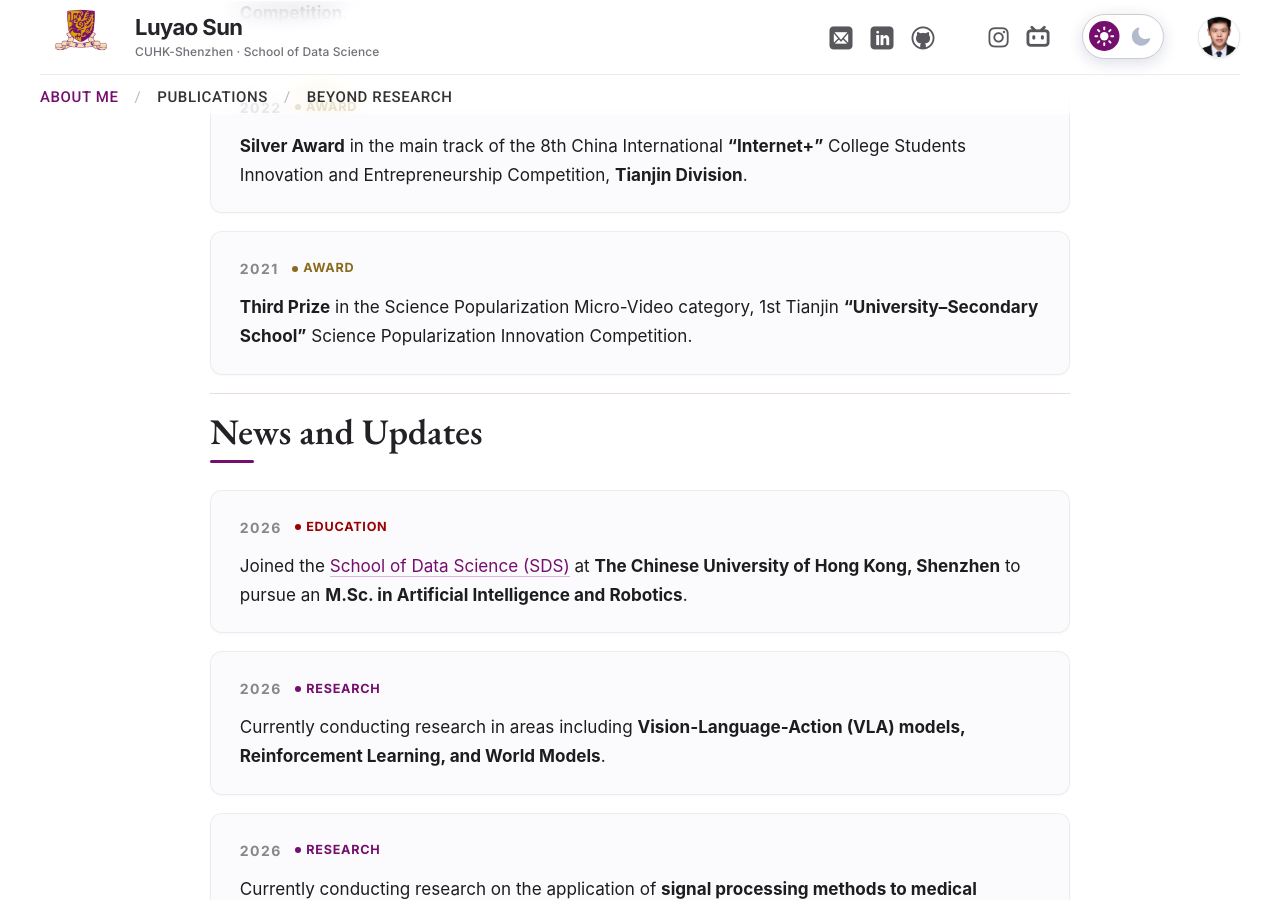
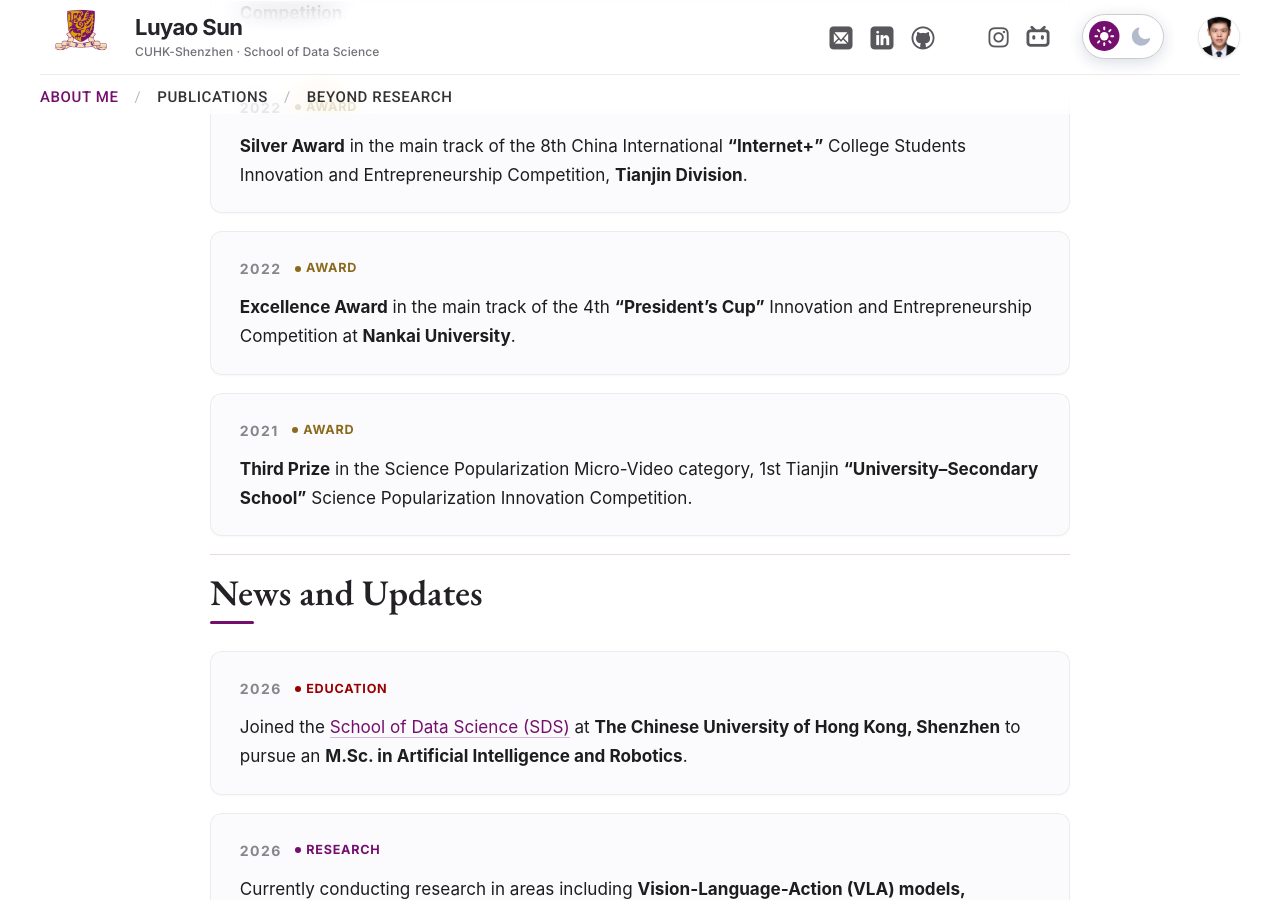
Before and after one commit to Luyao-Leo-Sun/Luyao-Leo-Sun.github.io, a Jekyll site: the page built from index.md, in a window 1280 px wide and 900 px high, scrolled down 2358 px. Built offline with Jekyll 4.4.1, drawn with Linux system fonts in a browser that asks for light colours; a style sheet for code colours, icons or effects is not loaded.

Commit message:
Add the President's Cup award
Placed last among the 2022 entries so that year runs national finals ->
provincial division -> university, keeping the strongest first.

```diff
--- a/index.md
+++ b/index.md
@@ -306,6 +306,18 @@ If you are interested in my research or potential collaborations, feel free to r
 
   <div class="news-card">
     <div class="news-meta">
+      <span class="news-date">2022</span>
+      <span class="news-tag news-tag--award">Award</span>
+    </div>
+    <p>
+      <strong>Excellence Award</strong> in the main track of the 4th
+      <strong>&#8220;President&#8217;s Cup&#8221;</strong> Innovation and
+      Entrepreneurship Competition at <strong>Nankai University</strong>.
+    </p>
+  </div>
+
+  <div class="news-card">
+    <div class="news-meta">
       <span class="news-date">2021</span>
       <span class="news-tag news-tag--award">Award</span>
     </div>
```
